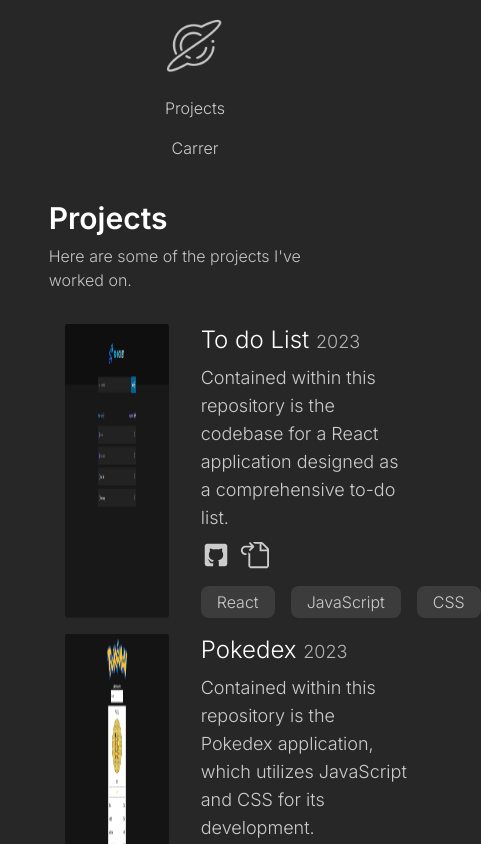
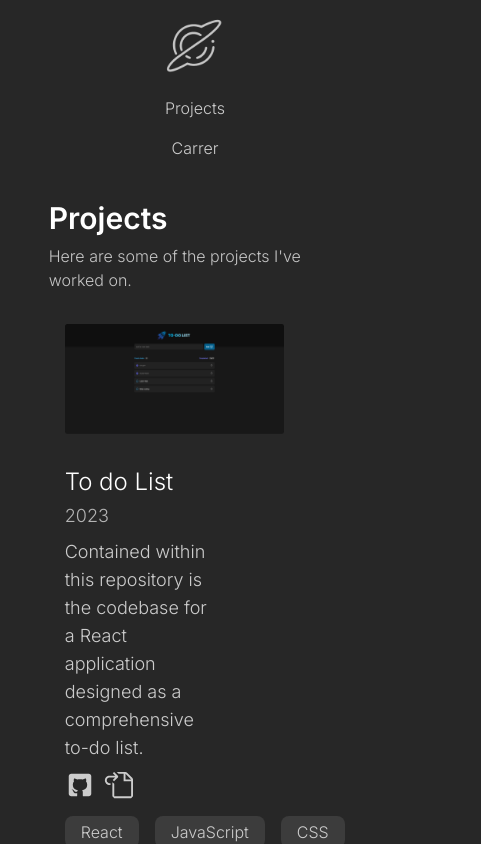
Before and after one commit to imcasero/my-website, a React (Vite) app: page /projects in a window 390 px wide. Shown: the top 844 px of the page, 481 px wide, since content can reach past the window. Built offline with nearby package versions, Linux system fonts and the light colour scheme.

Commit message:
feat: add responsive design for projects page

```diff
--- a/src/components/project/project.component.tsx
+++ b/src/components/project/project.component.tsx
@@ -5,8 +5,8 @@ import deploy from '../../assets/deploy.svg';
 
 export default function ProjectComponent({ data }: { data: IProject }): ReactElement {
     return (
-        <li className="flex m-4 gap-8">
-            <img className="w-1/3" src={data.image} alt="project image" />
+        <li className="flex flex-col lg:flex-row m-4 gap-8 w-3/4">
+            <img className="min-w-1/3" src={data.image} alt="project image" />
             <div className="w-2/3 flex flex-col">
                 <h3 className="text-2xl text-title mb-2 gap-2">{data.name} <span className="text-lg text-link">{data.year}</span></h3>
                 <p className="mb-2 text-lg font-medium">{data.description}</p>
--- a/src/components/projects/projects.component.tsx
+++ b/src/components/projects/projects.component.tsx
@@ -8,7 +8,7 @@ export default function ProjectsComponent({
         <section className="flex flex-col items-start w-3/4 mt-10 mb-10">
             <h2 className="text-title text-3xl font-bold mb-2 ">Projects</h2>
             <h3 className="text-subtitle text-base font-medium mb-4" > Here are some of the projects I've worked on.</h3>
-            <ul>{children}</ul >
+            <ul className="flex flex-col justify-center w-full">{children}</ul>
         </section >
     );
 }
```
